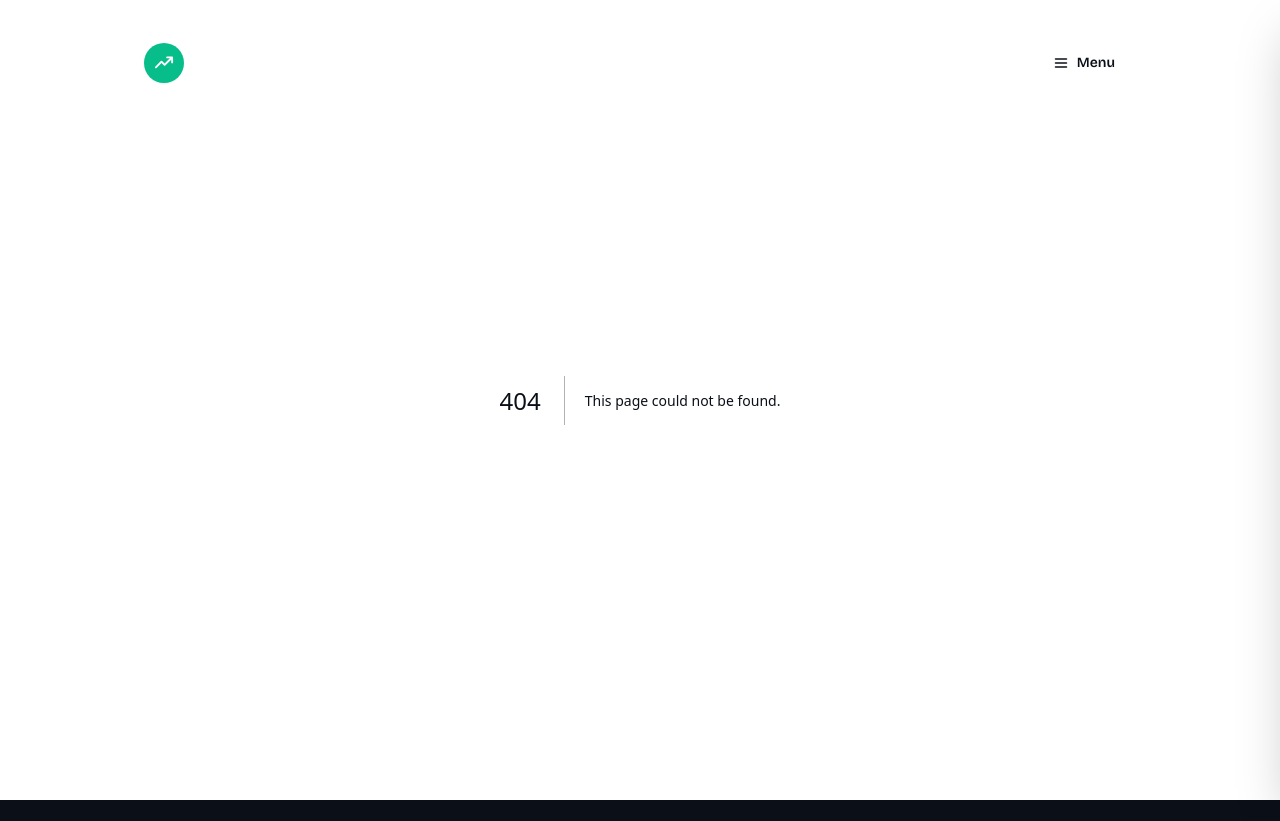
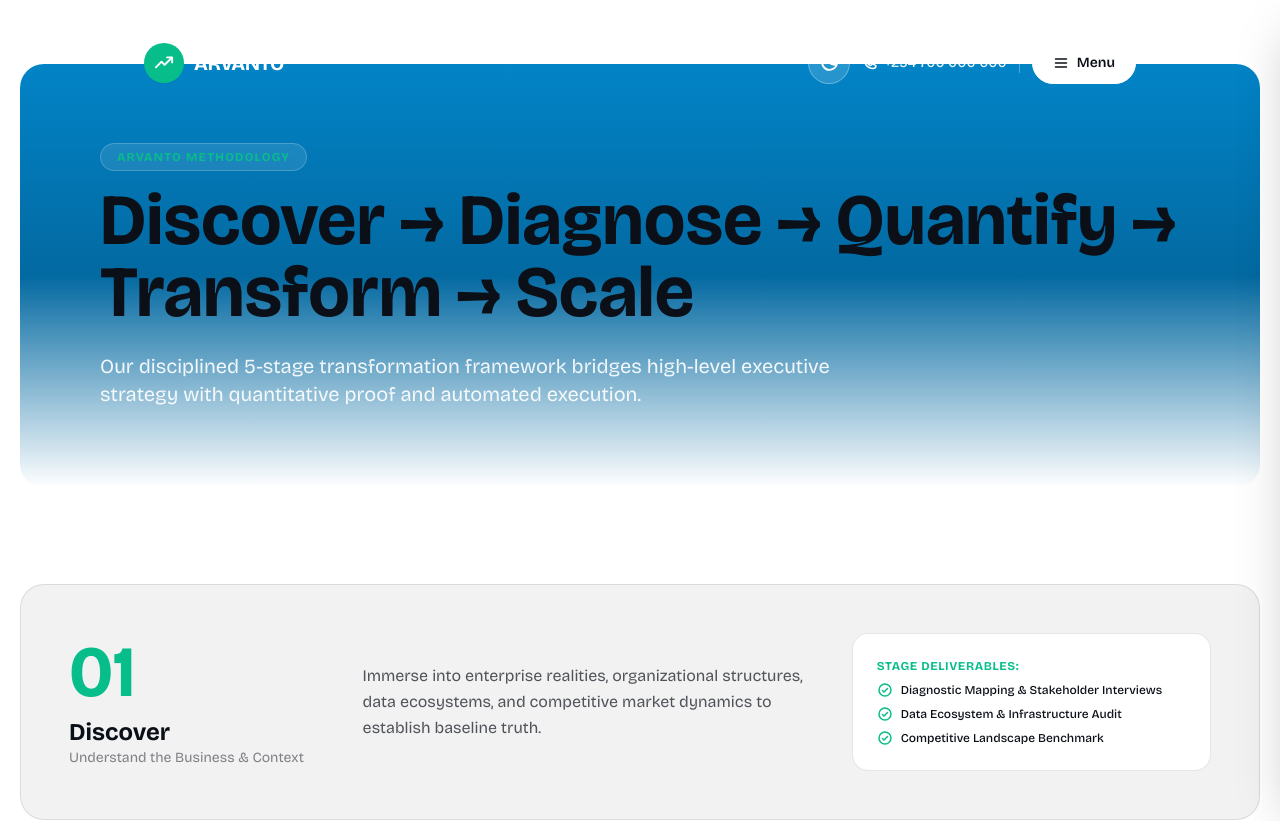
Before and after one commit to k-clinton/Arvanto, a Next.js app: page /approach in a window 1280 px wide. Before the commit this address had no page. Shown: the top 821 px of the page. Built offline with nearby package versions, Linux system fonts and the light colour scheme.

Commit message:
feat: add adjust page

```diff
--- /dev/null
+++ b/src/app/approach/page.tsx
@@ -0,0 +1,58 @@
+import Link from "next/link";
+import { Icon } from "@iconify/react";
+import { METHODOLOGY_STEPS } from "@/data/methodology";
+
+export default function ApproachPage() {
+  return (
+    <div className="py-16 bg-white dark:bg-black text-dark dark:text-white">
+      {/* Banner */}
+      <div className="container max-w-8xl mx-auto px-5 2xl:px-0 mb-16">
+        <div className="bg-gradient-to-b from-skyblue via-lightskyblue dark:via-[#4298b0] to-white/10 dark:to-black/10 rounded-3xl p-12 md:p-20 text-center md:text-left">
+          <span className="text-xs uppercase tracking-widest text-primary font-bold bg-white/10 backdrop-blur-md px-4 py-1.5 rounded-full border border-white/20">
+            Arvanto Methodology
+          </span>
+          <h1 className="text-5xl md:text-7xl font-bold mt-4 mb-6 leading-tight">
+            Discover → Diagnose → Quantify → Transform → Scale
+          </h1>
+          <p className="text-lg md:text-xl text-white/90 dark:text-dark/90 max-w-3xl leading-relaxed">
+            Our disciplined 5-stage transformation framework bridges high-level executive strategy with quantitative proof and automated execution.
+          </p>
+        </div>
+      </div>
+
+      {/* 5 Stages Detail */}
+      <div className="container max-w-8xl mx-auto px-5 2xl:px-0 py-8 space-y-12">
+        {METHODOLOGY_STEPS.map((step) => (
+          <div
+            key={step.step}
+            className="p-8 md:p-12 rounded-3xl border border-dark/10 dark:border-white/10 bg-dark/5 dark:bg-white/5 grid md:grid-cols-12 gap-8 items-center"
+          >
+            <div className="md:col-span-3 flex flex-col items-start">
+              <span className="text-6xl md:text-7xl font-extrabold text-primary">{step.step}</span>
+              <h3 className="text-2xl font-bold mt-2">{step.title}</h3>
+              <span className="text-sm text-dark/50 dark:text-white/50">{step.subtitle}</span>
+            </div>
+
+            <div className="md:col-span-5 space-y-3">
+              <p className="text-dark/70 dark:text-white/70 text-base leading-relaxed">
+                {step.description}
+              </p>
+            </div>
+
+            <div className="md:col-span-4 bg-white dark:bg-dark p-6 rounded-2xl border border-dark/10 dark:border-white/10 space-y-2">
+              <p className="text-xs font-bold uppercase text-primary tracking-wider mb-2">
+                Stage Deliverables:
+              </p>
+              {step.keyOutputs.map((out, idx) => (
+                <div key={idx} className="flex items-center gap-2 text-xs font-medium">
+                  <Icon icon="ph:check-circle-bold" className="text-primary w-4 h-4 shrink-0" />
+                  <span>{out}</span>
+                </div>
+              ))}
+            </div>
+          </div>
+        ))}
+      </div>
+    </div>
+  );
+}
```
